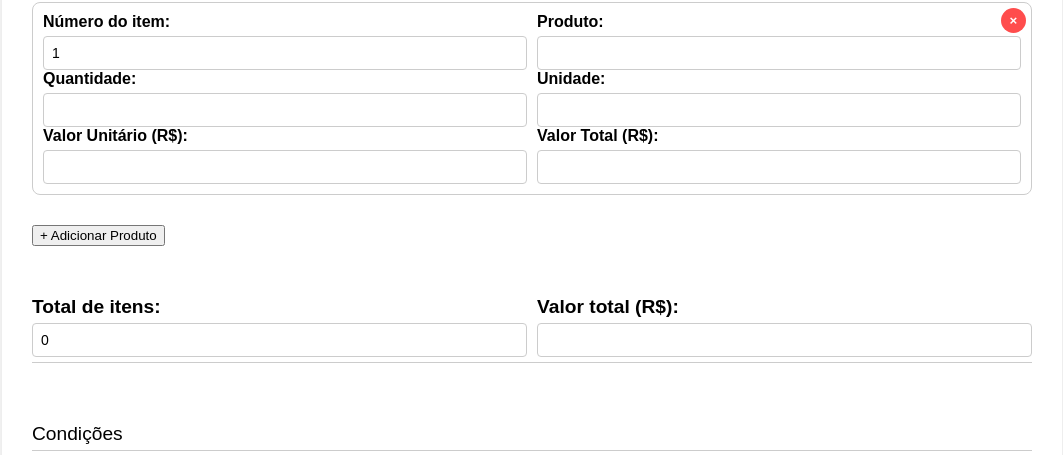
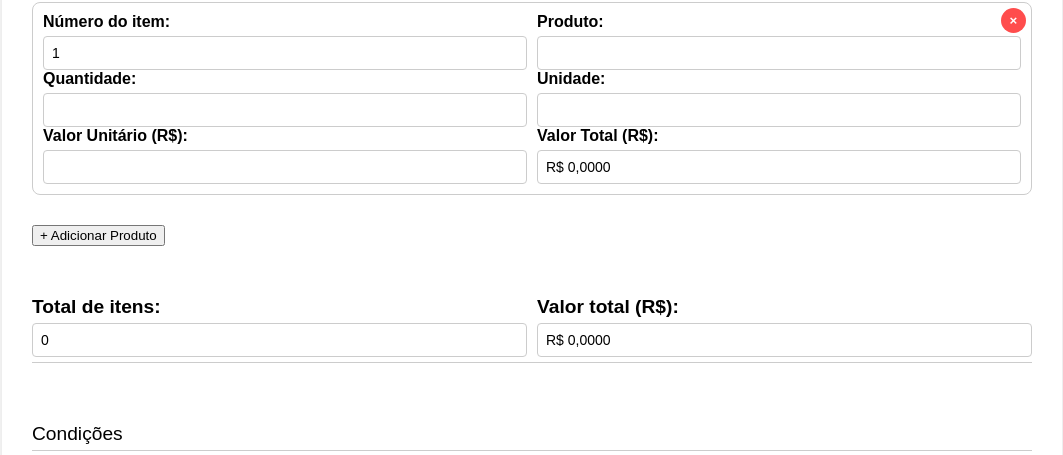
Before and after one commit to RicardoMenezesBandeira/API_orcamentos, a Flask app: template templates/geradorOrcamento.html in a window 1280 px wide. Shown: the part 680-1135 px from the top of the page, without its empty margins (108-1171 px from the left). Run offline with Flask 3, Linux system fonts and the light colour scheme; the template is opened without the code that fills it, so the values that code supplies are empty.

Commit message:
feat: alterar campos de valor para aceitar texto e ajustar precisão decimal

```diff
--- a/templates/geradorOrcamento.html
+++ b/templates/geradorOrcamento.html
@@ -45,8 +45,8 @@
             <div class="form-group"><label>Unidade:</label><input type="text" name="un[]"></div>
           </div>
           <div class="flex-row">
-            <div class="form-group"><label>Valor Unitário (R$):</label><input type="number" step="0.01" name="valor_unitario[]"></div>
-            <div class="form-group"><label>Valor Total (R$):</label><input type="number" step="0.01" name="total_local[]"></div>
+            <div class="form-group"><label>Valor Unitário (R$):</label><input type="text" step="0.0001" name="valor_unitario[]"></div>
+            <div class="form-group"><label>Valor Total (R$):</label><input type="text" step="0.0001" name="total_local[]"></div>
           </div>
           <button type="button" class="remove-btn" onclick="this.parentNode.remove()">×</button>
         </div>
@@ -63,7 +63,7 @@
     </div>
     <div class="form-group">
       <label>Valor total (R$):</label>
-      <input type="number" step="0.01" id="valor-total" name="valor_total" readonly value="0.00">
+      <input type="text" step="0.0001" id="valor-total" name="valor_total" readonly value="0.0001">
     </div>
   </div>
 </div>
```
